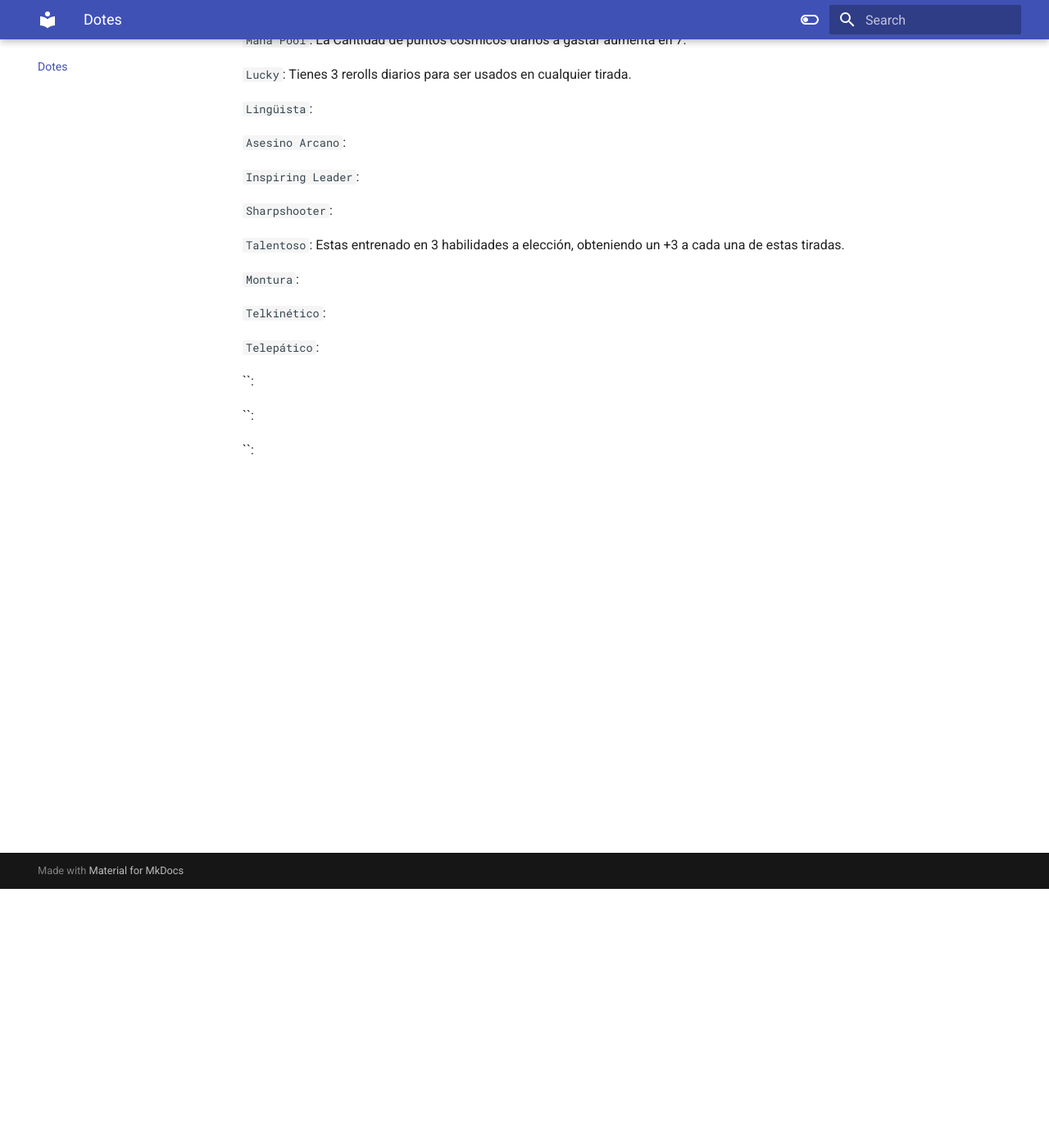
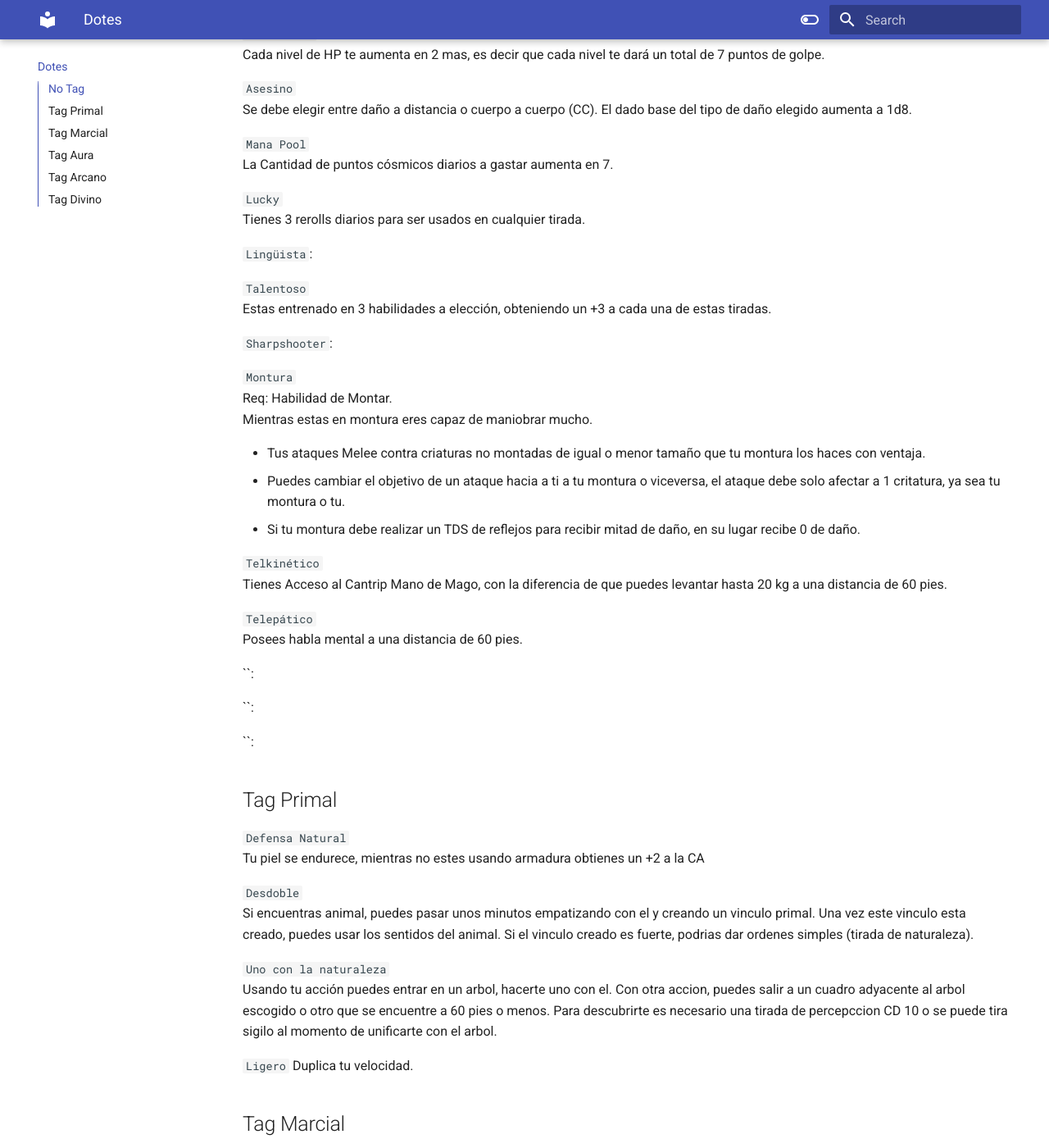
Before and after one commit to Donkanito/colacho_3.5, an MkDocs documentation site: the page built from docs/feats.md, in a window 1280 px wide and 1400 px high, scrolled down 316 px. Shown: the whole window at 82% size. Built offline with MkDocs 1.6.1 and Material for MkDocs 9.7.7, drawn with Linux system fonts in a browser that asks for light colours; some of the changed text lies outside the part shown.

Commit message:
$some feats and classes

```diff
--- a/docs/feats.md
+++ b/docs/feats.md
@@ -2,32 +2,72 @@
 
 Cada dote Cuesta 15 puntos, recibes uno a elección en la Creación de personaje.
 
-`Resistente`: Cada nivel de HP te aumenta en 2 mas, es decir que cada nivel te dará un total de 7 puntos de golpe.
+## No Tag
 
-`Asesino`: Se debe elegir entre daño a distancia o cuerpo a cuerpo (CC). El dado base del tipo de daño elegido aumenta a 1d8.
+`Resistente`
+Cada nivel de HP te aumenta en 2 mas, es decir que cada nivel te dará un total de 7 puntos de golpe.
 
-`Mana Pool`: La Cantidad de puntos cósmicos diarios a gastar aumenta en 7.
+`Asesino`
+Se debe elegir entre daño a distancia o cuerpo a cuerpo (CC). El dado base del tipo de daño elegido aumenta a 1d8.
 
-`Lucky`: Tienes 3 rerolls diarios para ser usados en cualquier tirada.
+`Mana Pool`
+La Cantidad de puntos cósmicos diarios a gastar aumenta en 7.
+
+`Lucky`
+Tienes 3 rerolls diarios para ser usados en cualquier tirada.
 
 `Lingüista`:
 
-`Asesino Arcano`:
-
-`Inspiring Leader`:
+`Talentoso`
+Estas entrenado en 3 habilidades a elección, obteniendo un +3 a cada una de estas tiradas.
 
 `Sharpshooter`:
 
-`Talentoso`: Estas entrenado en 3 habilidades a elección, obteniendo un +3 a cada una de estas tiradas.
+`Montura`
+Req: Habilidad de Montar.
+Mientras estas en montura eres capaz de maniobrar mucho.
 
-`Montura`:
+* Tus ataques Melee contra criaturas no montadas de igual o menor tamaño que tu montura los haces con ventaja.
+* Puedes cambiar el objetivo de un ataque hacia a ti a tu montura o viceversa, el ataque debe solo afectar a 1 critatura, ya sea tu montura o tu.
+* Si tu montura debe realizar un TDS de reflejos para recibir mitad de daño, en su lugar recibe 0 de daño.
 
-`Telkinético`:
+`Telkinético`
+Tienes Acceso al Cantrip Mano de Mago, con la diferencia de que puedes levantar hasta 20 kg a una distancia de 60 pies.
 
-`Telepático`:
+`Telepático`
+Posees habla mental a una distancia de 60 pies.
 
 ``:
 
 ``:
 
 ``:
+## Tag Primal
+`Defensa Natural`
+Tu piel se endurece, mientras no estes usando armadura obtienes un +2 a la CA
+
+`Desdoble`
+Si encuentras animal, puedes pasar unos minutos empatizando con el y creando un vinculo primal. Una vez este vinculo esta creado, puedes usar los sentidos del animal. Si el vinculo creado es fuerte, podrias dar ordenes simples (tirada de naturaleza).
+
+`Uno con la naturaleza`
+Usando tu acción puedes entrar en un arbol, hacerte uno con el. Con otra accion, puedes salir a un cuadro adyacente al arbol escogido o otro que se encuentre a 60 pies o menos. Para descubrirte es necesario una tirada de percepccion CD 10 o se puede tira sigilo al momento de unificarte con el arbol.
+
+`Ligero`
+Duplica tu velocidad.
+## Tag Marcial
+
+`Asesino Arcano` [Marcial]
+Eres muy habilidoso para matar entes con magia
+
+* Cuando alguien conjura adyacente a ti, puedes usar tu reaccion para hacer un ataque melee contra él.
+* Cuando dañas a alguien que se esta concentrando en un conjuro, la criatura tiene desventaja en la tirada de concentracion para mantener el conjuro.
+* Tienes ventaja en las TDS contra conjuros hechos adyacentes a ti.
+
+## Tag Aura
+
+`Inspiring Leader` [Aura]
+Produces un aura de inspiracion, una vez por encuentro, tu y tus aliados que se encuentren a 30 pies tuyo suben su HP base en 10. Si el termino del efecto de esta aura resulta en HP negativo para alguna criatura, esta cae (efecto berserker). El aura de este dote no es acumulable.
+
+## Tag Arcano
+
+## Tag Divino
--- a/mkdocs.yml
+++ b/mkdocs.yml
@@ -1,8 +1,14 @@
 site_name: Colacho 3.5
 nav:
     - Home: index.md
+    - Reglas: rules.md
     - Lugares: places.md
-    - Clases: class.md
+    - Clases:
+        - class.md
+        - Guerrero: c_guerrero.md
+        - Bárbaro: c_barbaro.md
+        - Bardo: c_bardo.md
+        - Mago: c_mago.md
     - Dotes: feats.md
     - Objetos: objects.md
 theme:
```
Also changed, not shown: docs/c_barbaro.md (added, +51 -0 lines), docs/c_bardo.md (added, +7 -0 lines), docs/c_guerrero.md (added, +10 -0 lines), docs/c_mago.md (added, +17 -0 lines), docs/class.md (+9 -14 lines), docs/index.md (+1 -1 lines), docs/rules.md (added, +10 -0 lines), docs/src/Jarrett Rowe by Valentina-Remenar on DeviantArt.jfif (added), docs/src/barbaro.jpg (added), docs/src/bardo.png (added), docs/src/monje.jpg (added), docs/src/ranger.png (added).
